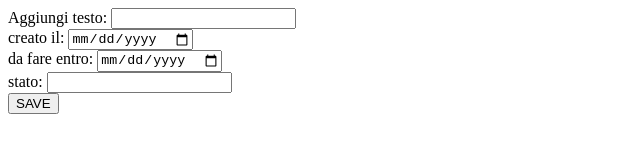
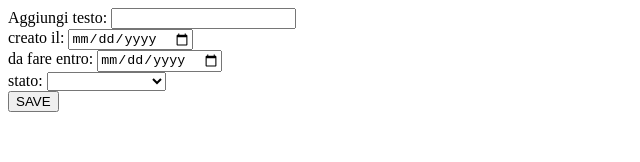
Before and after one commit to tiziana-t/todoFE, an Angular app: page /creaNuovo in a window 1280 px wide. Shown: the top 162 px of the page, without its empty margins (0-640 px from the left). Built offline with nearby package versions, Linux system fonts and the light colour scheme.

Commit message:
menù tendina per stato

```diff
--- a/src/app/features/crea-nuovo/components/crea-nuovo-form/crea-nuovo-form.component.html
+++ b/src/app/features/crea-nuovo/components/crea-nuovo-form/crea-nuovo-form.component.html
@@ -13,7 +13,11 @@
     </div>
     <div>
         <label> stato: </label>
-    <input type = "text" name = "campoStato" #refStato = "ngModel" [ngModel] = "newTodo?.state" required />
+    <select name = "campoStato" #refStato = "ngModel" [ngModel] = "newTodo?.state" required >
+        <option value="TODO">TODO</option>
+        <option value="IN_PROGRESS">IN_PROGRESS</option>
+        <option value="DONE">DONE</option>
+    </select>
     </div>
 
     <div>
--- a/src/app/features/form-modifica/components/form-modifica/form-modifica.component.html
+++ b/src/app/features/form-modifica/components/form-modifica/form-modifica.component.html
@@ -6,19 +6,23 @@
     </div>
     <div>
         <label> creato il: </label>
-    <input type = "text" name = "campoCreatoIl" #refCreatoIl = "ngModel" [ngModel] = "updatedTodo?.state" required />
+    <input type = "date" name = "campoCreatoIl" #refCreatoIl = "ngModel" [ngModel] = "updatedTodo?.state" required />
     </div>
     <div>
         <label> da fare entro: </label>
-    <input type = "text" name = "campoDueTo" #refDueTo = "ngModel" [ngModel] = "updatedTodo?.createdAt" required />
+    <input type = "date" name = "campoDueTo" #refDueTo = "ngModel" [ngModel] = "updatedTodo?.createdAt" required />
     </div>
     <div>
         <label> stato: </label>
-    <input type = "date" name = "campoStato" #refStato = "ngModel" [ngModel] = "updatedTodo?.dueTo" required />
+        <select name = "campoStato" #refStato = "ngModel" [ngModel] = "updatedTodo?.state" required >
+            <option value="TODO">TODO</option>
+            <option value="IN_PROGRESS">IN_PROGRESS</option>
+            <option value="DONE">DONE</option>
+        </select>
     </div>
 
     <div>
-        <input type="date" value="SAVE">
+        <input type="submit" value="SAVE">
     </div>
 
 </form>
```
